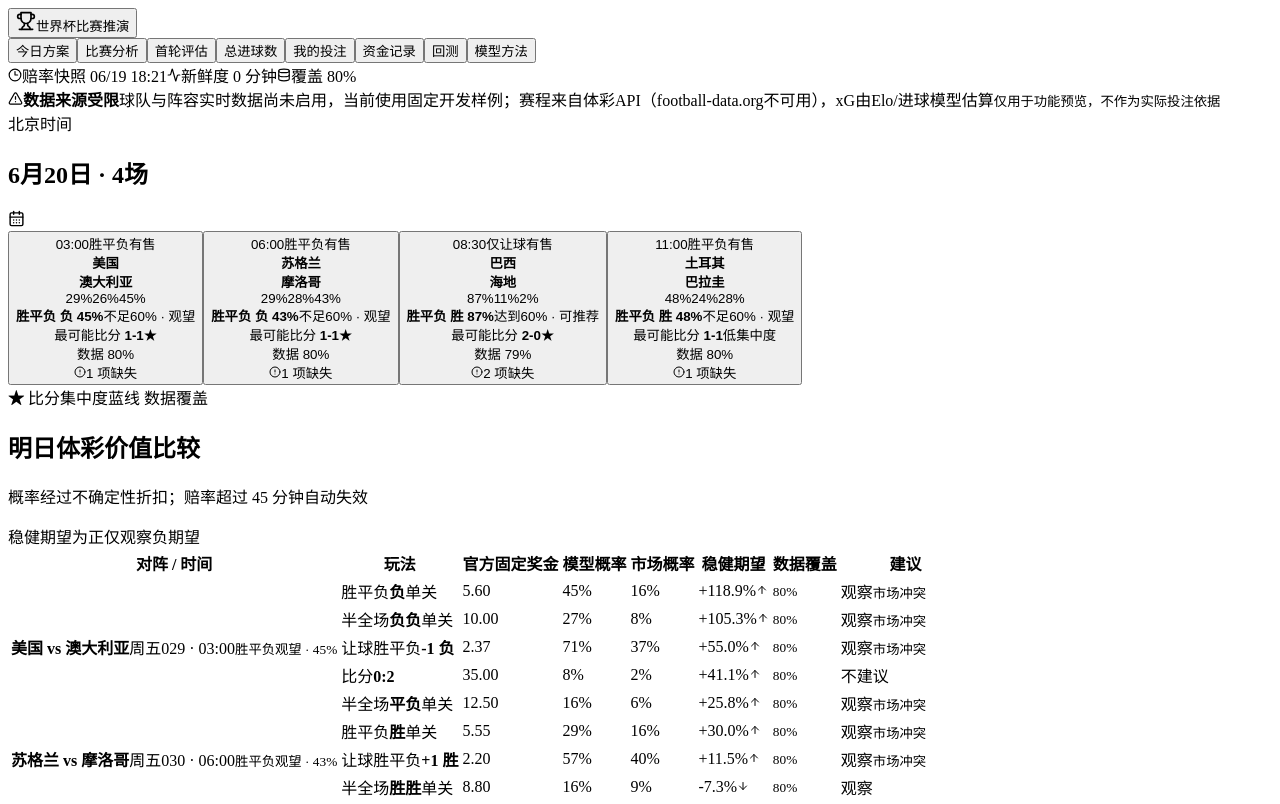
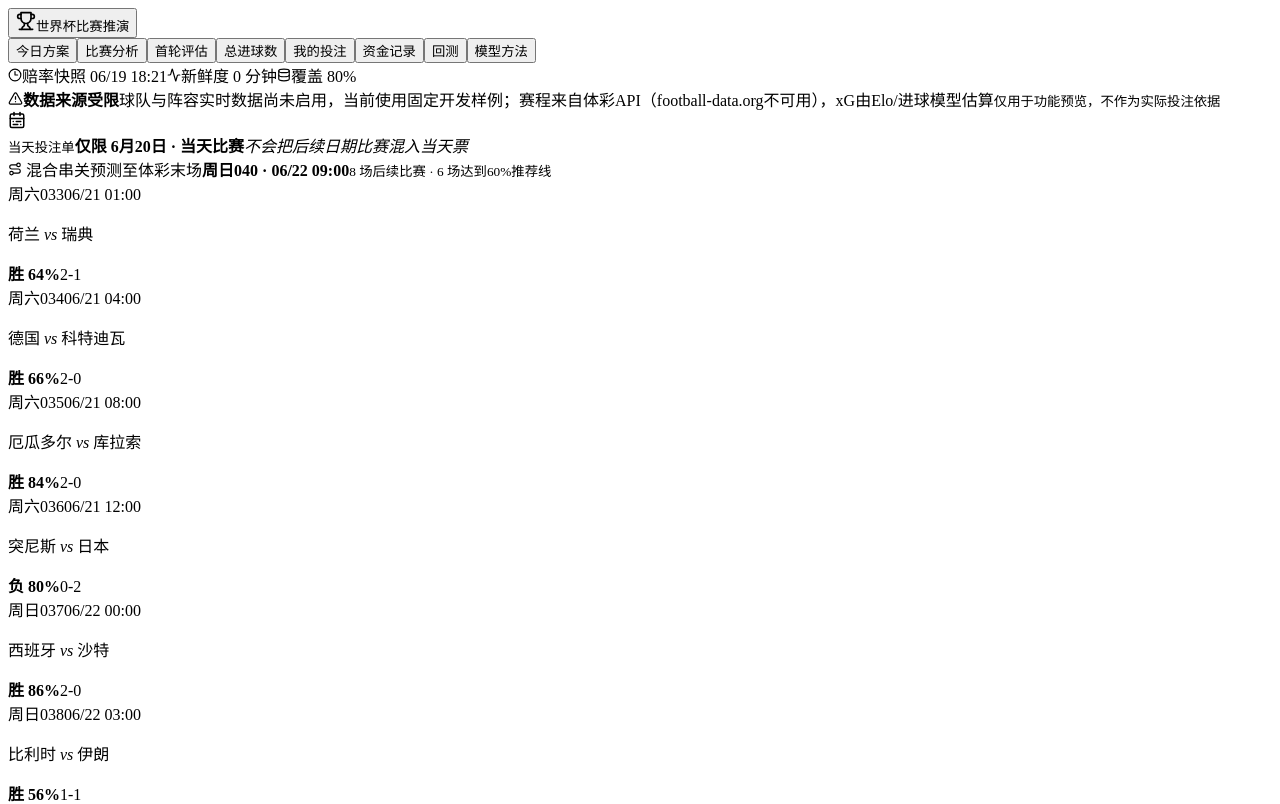
Before and after one commit to johnwatson060114-oss/WorldCupPredict, a React (Vite) app: page / in a window 1280 px wide. Shown: the top 804 px of the page. Built offline with nearby package versions, Linux system fonts and the light colour scheme; the HTML template or start-up script is replaced by a standard one.

Commit message:
feat: show full Sporttery forecast horizon

```diff
--- a/src/App.tsx
+++ b/src/App.tsx
@@ -16,6 +16,7 @@ import { MethodPage } from './pages/MethodPage'
 import { PersonalBetPage } from './pages/PersonalBetPage'
 import { TotalGoalsPage } from './pages/TotalGoalsPage'
 import { FirstRoundPage } from './pages/FirstRoundPage'
+import { ForecastHorizon } from './components/ForecastHorizon'
 import { useForecast } from './hooks/useForecast'
 import { captureModelSnapshot, loadPersonalLedger, savePersonalLedger, settlePersonalLedger } from './features/personal-bets/storage'
 import type { PersonalBetLedger, StrategyHistory } from './features/personal-bets/types'
@@ -150,6 +151,7 @@ export default function App() {
               <small>仅用于功能预览，不作为实际投注依据</small>
             </div>
           )}
+          <ForecastHorizon targetDate={data.targetDate} matches={data.parlayMatches ?? []} />
           {!data.matches.length || !selectedMatch ? (
             <main className="empty-forecast-panel">
               <h1>次日暂无可用比赛</h1>
--- /dev/null
+++ b/src/components/ForecastHorizon.tsx
@@ -0,0 +1,58 @@
+import { CalendarRange, Route } from 'lucide-react'
+import { percent, shortDateTime } from '../lib/format'
+import { getOutcomeDecision } from '../lib/outcome-confidence'
+import type { MatchForecast } from '../types'
+
+interface ForecastHorizonProps {
+  targetDate: string
+  matches: MatchForecast[]
+}
+
+const displayDate = (date: string) => new Intl.DateTimeFormat('zh-CN', {
+  timeZone: 'Asia/Shanghai',
+  month: 'long',
+  day: 'numeric',
+}).format(new Date(`${date}T12:00:00+08:00`))
+
+export function ForecastHorizon({ targetDate, matches }: ForecastHorizonProps) {
+  if (!matches.length) return null
+
+  const lastMatch = matches.reduce((latest, match) =>
+    new Date(match.kickoffBeijing).getTime() > new Date(latest.kickoffBeijing).getTime() ? match : latest)
+  const recommendedCount = matches.filter((match) => getOutcomeDecision(match).recommended).length
+
+  return (
+    <section className="forecast-horizon panel" aria-label="混合串关预测范围">
+      <div className="horizon-summary">
+        <span className="horizon-icon"><CalendarRange size={18} /></span>
+        <div>
+          <small>当天投注单</small>
+          <strong>仅限 {displayDate(targetDate)} · 当天比赛</strong>
+          <em>不会把后续日期比赛混入当天票</em>
+        </div>
+      </div>
+      <div className="horizon-route">
+        <div className="horizon-route-title">
+          <span><Route size={14} /> 混合串关预测至体彩末场</span>
+          <b>{lastMatch.lotteryCode} · {shortDateTime(lastMatch.kickoffBeijing)}</b>
+          <small>{matches.length} 场后续比赛 · {recommendedCount} 场达到60%推荐线</small>
+        </div>
+        <div className="horizon-match-list">
+          {matches.map((match) => {
+            const decision = getOutcomeDecision(match)
+            return (
+              <article className={decision.recommended ? 'horizon-match recommended' : 'horizon-match watch'} key={match.id}>
+                <header><span>{match.lotteryCode}</span><time>{shortDateTime(match.kickoffBeijing)}</time></header>
+                <p>{match.homeTeam} <i>vs</i> {match.awayTeam}</p>
+                <footer>
+                  <strong>{decision.label} {percent(decision.probability)}</strong>
+                  <span>{match.likelyScore}</span>
+                </footer>
+              </article>
+            )
+          })}
+        </div>
+      </div>
+    </section>
+  )
+}
--- a/src/styles.css
+++ b/src/styles.css
@@ -30,6 +30,30 @@ button { color: inherit; }
 .degraded-banner strong { color: #f0bd65; white-space: nowrap; }
 .degraded-banner span { min-width: 0; color: #c9a76c; overflow: hidden; text-overflow: ellipsis; white-space: nowrap; }
 .degraded-banner small { margin-left: auto; padding-left: 10px; border-left: 1px solid rgba(214, 170, 96, .28); color: #a98e63; font-size: 9px; white-space: nowrap; }
+.forecast-horizon { max-width: 1904px; min-height: 104px; margin: 8px auto 0; display: grid; grid-template-columns: 255px minmax(0, 1fr); overflow: hidden; border-color: #28516b; }
+.horizon-summary { display: grid; grid-template-columns: 36px 1fr; gap: 8px; align-items: center; padding: 12px 14px; border-right: 1px solid var(--line-strong); background: linear-gradient(135deg, rgba(21, 114, 160, .2), rgba(7, 25, 40, .95)); }
+.horizon-icon { width: 34px; height: 34px; display: grid; place-items: center; border: 1px solid rgba(40, 168, 238, .45); border-radius: 50%; color: var(--blue); background: rgba(40, 168, 238, .08); }
+.horizon-summary small, .horizon-summary strong, .horizon-summary em { display: block; }
+.horizon-summary small { color: var(--blue); font-size: 9px; }
+.horizon-summary strong { margin-top: 3px; color: #e2f2fb; font-size: 13px; }
+.horizon-summary em { margin-top: 4px; color: #7894a8; font-size: 8px; font-style: normal; }
+.horizon-route { min-width: 0; padding: 8px 10px; }
+.horizon-route-title { display: flex; align-items: center; gap: 12px; min-height: 22px; color: #83a2b7; font-size: 9px; }
+.horizon-route-title > span { display: inline-flex; align-items: center; gap: 5px; color: var(--teal); font-weight: 700; }
+.horizon-route-title b { color: var(--amber); }
+.horizon-route-title small { margin-left: auto; color: #708a9d; }
+.horizon-match-list { display: grid; grid-template-columns: repeat(8, minmax(124px, 1fr)); gap: 5px; overflow-x: auto; padding-top: 4px; scrollbar-width: thin; scrollbar-color: #28455c transparent; }
+.horizon-match { min-width: 124px; padding: 6px 7px; border: 1px solid #203f54; border-radius: 5px; background: #071827; }
+.horizon-match.recommended { border-color: rgba(59, 212, 184, .36); background: rgba(26, 111, 94, .09); }
+.horizon-match header, .horizon-match footer { display: flex; align-items: center; justify-content: space-between; gap: 5px; }
+.horizon-match header { color: #6f8da2; font-size: 7px; }
+.horizon-match header span { color: #75bde4; font-weight: 700; }
+.horizon-match p { margin: 4px 0; overflow: hidden; color: #c8d8e2; font-size: 9px; white-space: nowrap; text-overflow: ellipsis; }
+.horizon-match p i { color: #58778d; font-size: 7px; font-style: normal; }
+.horizon-match footer strong { color: var(--amber); font-size: 10px; }
+.horizon-match.recommended footer strong { color: var(--teal); }
+.horizon-match footer span { color: #8da4b4; font: 600 11px 'Barlow Condensed'; }
+.forecast-horizon + .dashboard-grid { height: calc(100vh - 208px); min-height: 720px; }
 
 .topbar { height: 58px; display: flex; align-items: center; gap: 26px; padding: 0 18px; border-bottom: 1px solid var(--line); background: rgba(4, 13, 23, .96); position: sticky; top: 0; z-index: 50; backdrop-filter: blur(15px); }
 .brand { border: 0; background: transparent; display: flex; align-items: center; gap: 10px; font-size: 18px; font-weight: 700; cursor: pointer; white-space: nowrap; }
```
